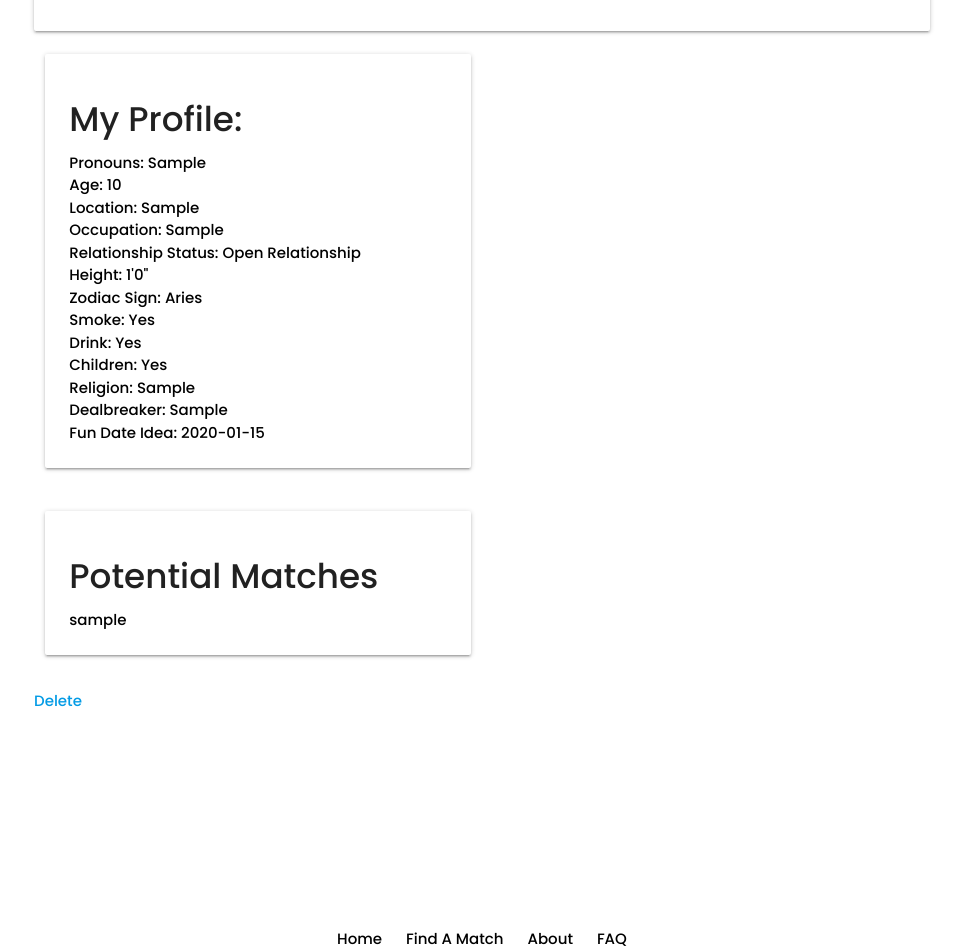
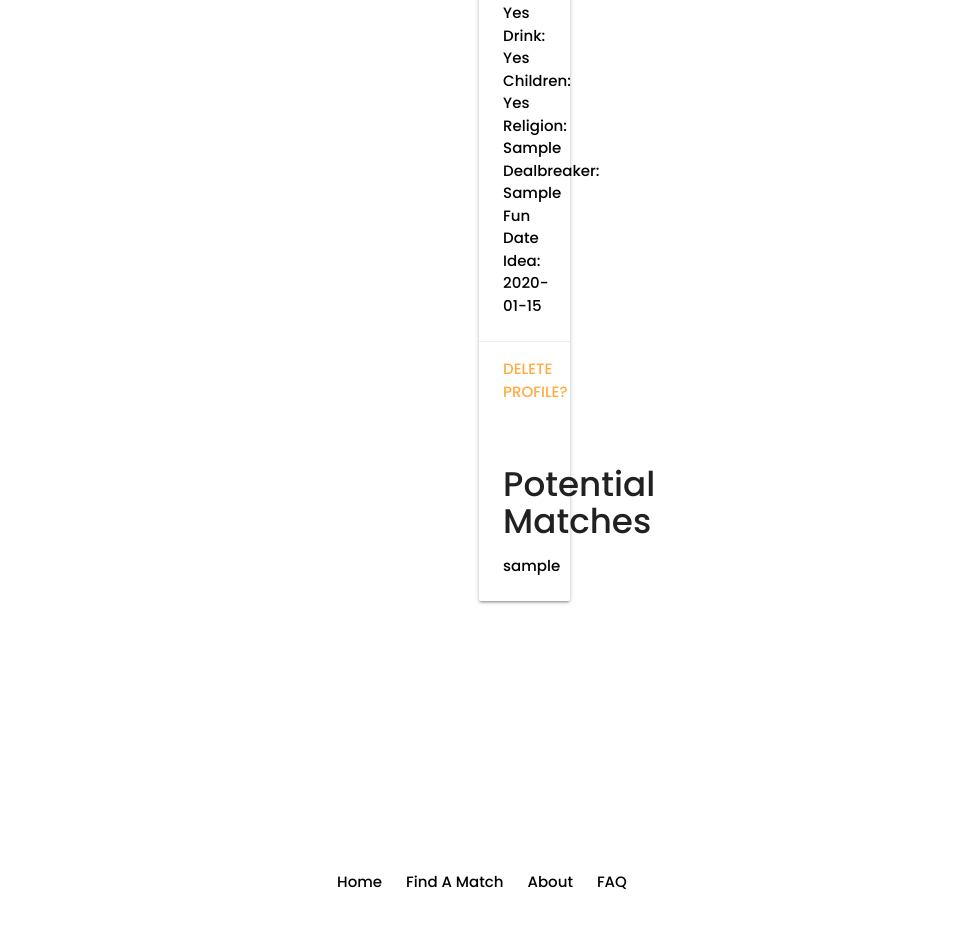
Before and after one commit to mod26-k/eros, a Django app: page /home/ in a window 1280 px wide. Shown: the part 816-1767 px from the top of the page, without its empty margins (158-1121 px from the left). After the commit the page ends 1705 px from the top, so only its background shows below. Run offline with Django 5.2, Linux system fonts and the light colour scheme; a user stored in the database is signed in; tables that the repository leaves empty hold one stand-in row (values such as "Sample post"); some web fonts are replaced.

Commit message:
styled css, updated readme

```diff
--- a/main_app/static/css/style.css
+++ b/main_app/static/css/style.css
@@ -4,12 +4,12 @@
   color: white;
   width: 150px !important;
 }
-/*
-form input[type="submit"]#confirm-delete-btn {
-  background-color: red;
+
+button {
+background-color: red;
   color: white;
   width: 150px !important;
-} */
+}
 
 body {
   display: flex;
@@ -23,14 +23,6 @@ h1 {
   font-family: 'Rubik Mono One', sans-serif;
   color: red;
   text-align: left;
-}
-
-.btn {
-  background-color: red;
-  color: white;
-  width: 100px;
-  justify-content: center;
-  margin: 0 auto;
 }
 
 .logo {
@@ -142,3 +134,14 @@ p {
 .date-idea-user-link {
   color: red;
 }
+
+
+/* user details columns */
+@media (min-width: 600px) {
+  #profile {
+    width: 30%;
+  }
+  #matches {
+    width: 30%;
+  }
+}
--- a/main_app/templates/main_app/dateideas_detail.html
+++ b/main_app/templates/main_app/dateideas_detail.html
@@ -7,7 +7,7 @@
 <h4>When: {{ dateidea.meal }} on {{ dateidea.date }}</h4>
 <h4>With: <a href="{% url 'user_detail' dateidea.user.pk %}" class="date-idea-user-link">{{ dateidea.user.profile.name }}</a></h4>
 </div>
-<p>add to your dates?</p>
+
 {% if request.user == dateidea.user %}
 <div class="card-action">
     <a href="{% url 'dateideas_update' dateidea.pk %}">Edit</a>
--- a/main_app/templates/main_app/home.html
+++ b/main_app/templates/main_app/home.html
@@ -1,24 +1,32 @@
 {% extends 'base.html' %}
 {% block content %}
 
-<h1>Welcome, {{ request.user.profile.name }}</h1>
+<h1>Welcome, <br>{{ request.user.profile.name }}</h1>
 
-<div class = "card-panel">
+
+<div class="row" style="display: flex;">
+    <div id="profile" class="col s6">
+        <div class="card">
+             {% for photo in user.pfp_set.all %}
+                    <img class="responsive-img card-panel" src="{{photo.url}}">
+                {% endfor %}
+            <div class="card-panel">
                 <form action="{% url 'add_photo' user.id %}" enctype="multipart/form-data" method="POST" class="card-panel">
                     {% csrf_token %}
                     <input type="file" name="photo-file">
                     <br><br>
                     <button type="submit" class="btn">Upload Photo</button>
                 </form>
-        {% for photo in user.pfp_set.all %}
-            <img class="responsive-img card-panel" src="{{photo.url}}">
-        {% endfor %}
+        </div>
+
+    </div>
 </div>
 
 
 <div class="row">
-    <div class="col s6 col-offset-3">
+    <div id="matches" class="col s12">
         <div class="card">
+            <div>
                 <div class="card-content">
                     <h4>My Profile:</h4>
                     <p>Pronouns: {{ request.user.profile.pronouns }}</p>
@@ -35,39 +43,10 @@
                     <p>Dealbreaker: {{ request.user.profile.dealbreaker }}</p>
                     <p>Fun Date Idea: {{ request.user.profile.fun_date_idea }}</p>
                 </div>
-            <!-- <div class="'card-action">
-                <p>update</p>
-                <p>delete?</p>
-            </div> -->
+                <div class="card-action">
+                    <a class='delete-profile' href="{% url 'user_delete' user.pk %}">Delete Profile?</a>
                 </div>
             </div>
-</div>
-
-
-<!-- <div class="row">
-    <div class="col s6 col-offset-3">
-        <h4>{{ request.user.profile.name }}'s Date Ideas</h4>
-         {% if request.user.profile.dateideas.count %}
-            {% for dateidea in request.user.profile.dateideas.all %}
-                <div class="card">
-                    <div class="card-content">
-                        {{ dateidea.restaurant }}
-                    </div>
-                </div>
-            {% endfor %}
-        {% else %}
-            <h4>No Date Ideas Yet</h4>
-        {% endif %}
-        <div class="'card-action">
-            <p>remove? for each</p>
-        </div>
-    </div>
-</div> -->
-
-
-<div class="row">
-    <div class="col s6 col-offset-3">
-        <div class="card">
             <div class="card-content">
                 <h4>Potential Matches</h4>
                 {% for match in potential_matches %}
@@ -78,10 +57,5 @@
     </div>
 </div>
 
-<div class="card-action">
-    <!-- <a href="{% url 'user_update' user.pk %}">Edit</a> -->
-    <a href="{% url 'user_delete' user.pk %}">Delete</a>
-</div>
-
 
 {% endblock %}
--- a/main_app/views.py
+++ b/main_app/views.py
@@ -62,8 +62,6 @@ def home(request):
     context = {'potential_matches': potential_matches}
     return render(request, 'main_app/home.html', context)
 
-
-
 @login_required
 def add_photo(request, user_id):
     photo_file = request.FILES.get('photo-file', None)
@@ -115,11 +113,7 @@ class UserDetail(LoginRequiredMixin, DetailView):
 def add_to_matches(request, pk):
    match_profile= get_object_or_404(Profile, pk=pk)
    PotentialMatch.objects.create(user = request.user, potential_match = match_profile.user)
-   return render(request, 'main_app/home.html')
-
-# def view_potential_matches(request):
-#     potentialmatches = PotentialMatch.objects.all()
-#     return render(request, 'main_app/home.html', {'potentialmatches': potentialmatches})
+   return render(request, 'main_app/dateideas_list.html')
 
 #Date ideas list and details
 class DateIdeaList(LoginRequiredMixin, ListView):
```
Also changed, not shown: main_app/templates/main_app/user_detail.html (+18 -19 lines), README.md, main_app/static/media/readme/dateideas.png (added), main_app/static/media/readme/profile.png (added), main_app/static/media/readme/signup.png (added), main_app/static/media/readme/users.png (added). Lines whose indentation alone changed are shown as unchanged.
